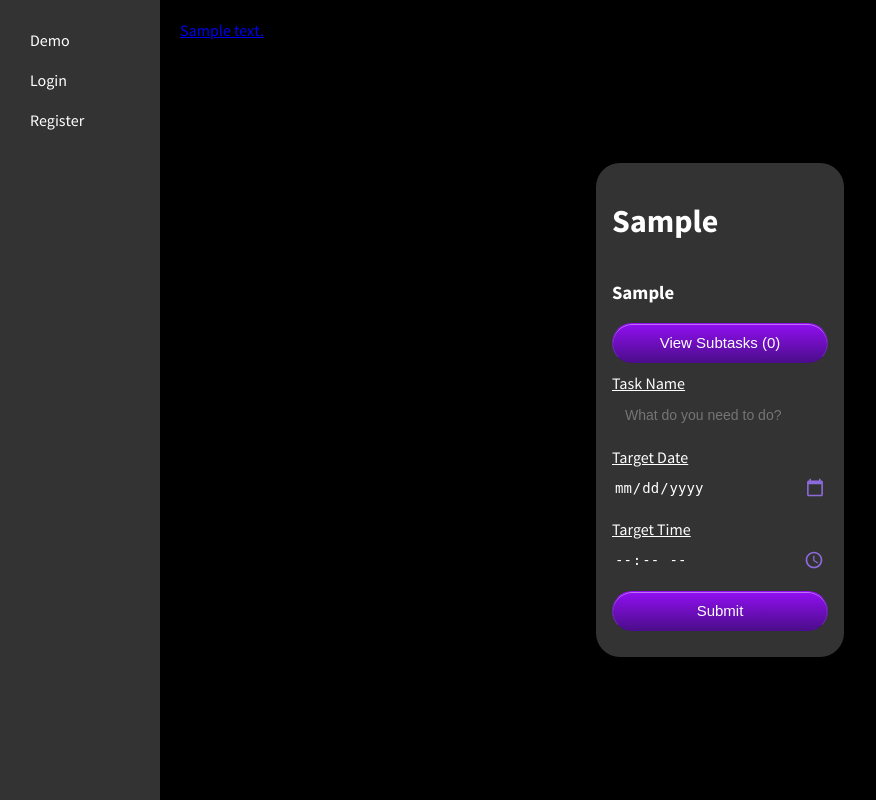
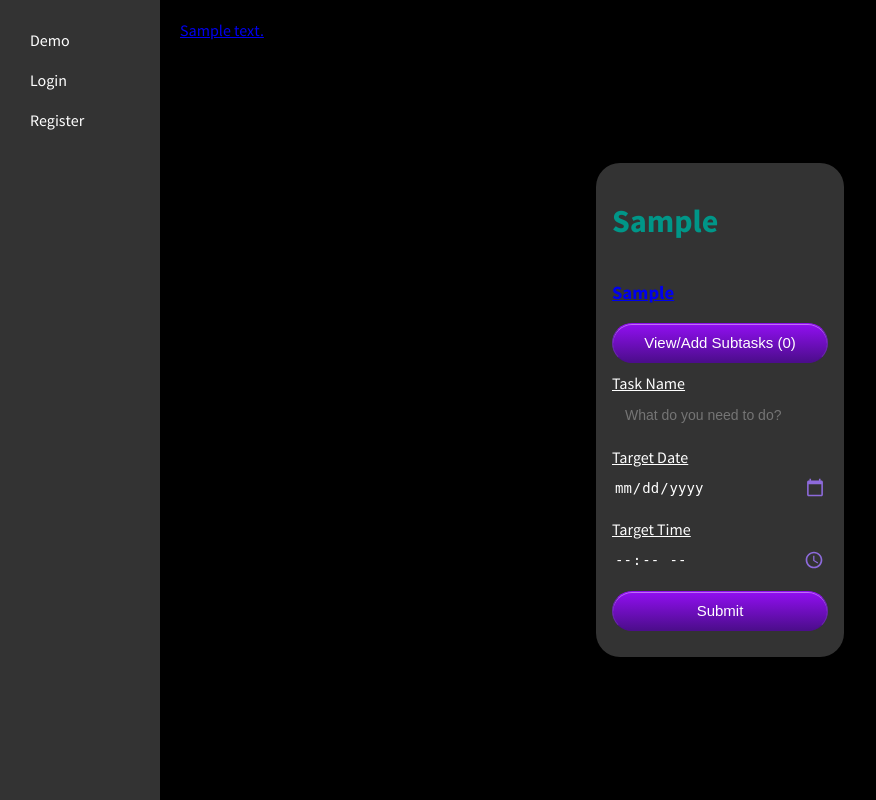
Before and after one commit to DevGauge/PursuitProphet, a Flask app: template features/task/templates/task-detail.html in a window 1280 px wide. Shown: the whole page, without its empty margins (0-876 px from the left). Run offline with Flask 3, Linux system fonts and the light colour scheme; tables that the repository leaves empty hold one stand-in row (values such as "Sample post"); the template is opened without the code that fills it: values that come from a table or form of the project are taken from there, most other values are stand-ins (such as "Sample title", 1, 10 or a date in 2020); some libraries are stand-ins or nearby versions.

Commit message:
revised detail templates

```diff
--- a/features/dream/templates/dream-detail.html
+++ b/features/dream/templates/dream-detail.html
@@ -4,7 +4,7 @@
 {% if goal is not none %}
 <h1>{{ goal.goal }}</h1>
 <a href="{{ url_for('dream_bp.view_tasks', goal_id=goal.id) }}">
-<input class="standard-button" type="button" value="View Tasks ({{goal.tasks | selectattr('parent_id', 'none') | list | length}})">
+<input class="standard-button" type="button" value="View/Add Tasks ({{goal.tasks | selectattr('parent_id', 'none') | list | length}})">
 </a>
 {% endif %}
 {% endblock %}
--- a/features/subtask/templates/subtask-detail.html
+++ b/features/subtask/templates/subtask-detail.html
@@ -3,9 +3,11 @@
 {% block header %}
 {% if task is not none %}
 <h1>{{ task.task }}</h1>
+{% endif %}
+{% if goal is not none %}
 <h3>{{ goal.get_goal() }}</h1>
-
-{% elif task is not none %}
+{% endif %}
+{% if task.parent_id is none %}
 <h1>New Subtask for <span class='highlight-text'>{{ task.task }}</span></h1>
 {% endif %}
 {% endblock %}
--- a/features/task/templates/task-detail.html
+++ b/features/task/templates/task-detail.html
@@ -2,10 +2,14 @@
 
 {% block header %}
 {% if task is not none %}
-<h1>{{ task.task }}</h1>
-<h3>{{ task.get_goal() }}</h1>
+<h1><span class='highlight-text'>{{ task.task }}</span></h1>
+{% endif %}
+{% if goal is not none %}
+<h3><a href="{{ url_for('dream_bp.view_dream', goal_id=goal.id) }}">{{ task.get_goal() }}</a></h3>
+{% endif %}
+{% if task is not none %}
 <a href="{{ url_for('task_bp.view_subtasks', task_id=task.id) }}">
-<input class="standard-button" type="button" value="View Subtasks ({{task.subtasks|length}})">
+<input class="standard-button" type="button" value="View/Add Subtasks ({{task.subtasks|length}})">
 </a>
 {% elif goal is not none %}
 <h1>New Task for <span class='highlight-text'>{{ goal.goal }}</span></h1>
```
